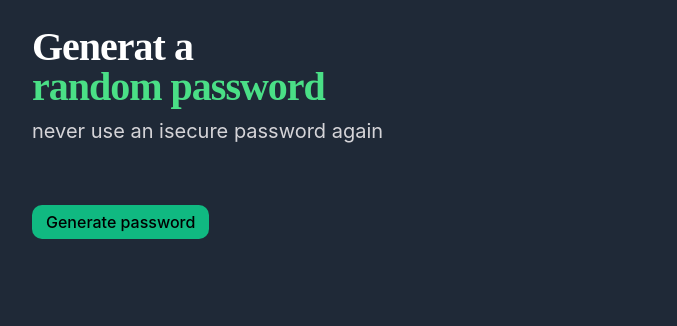
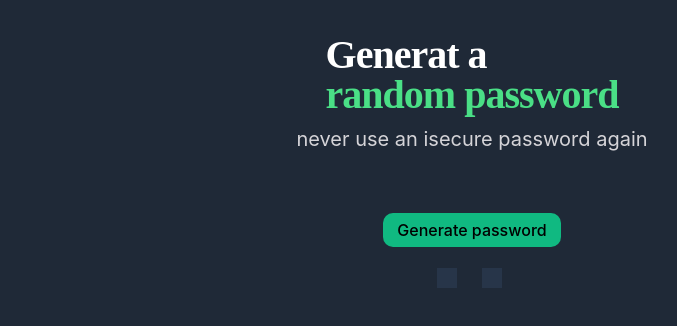
Before and after one commit to A-Soumah/password-generator, a plain HTML site: page index.html in a window 1280 px wide. Shown: the whole page, without its empty margins (168-845 px from the left). Drawn offline with Linux system fonts and the light colour scheme.

Commit message:
Update index.css

```diff
--- a/index.css
+++ b/index.css
@@ -1,12 +1,17 @@
 body{
-width: 550px;
+
 height: 550px;
 left: 62px;
 top: 64px;
 
 background: #1F2937;
-margin-left: 200px;
 
+
+}
+.content-center{
+  display: flex;
+  flex-direction: column;
+  align-items: center;
 }
 #überschrift{
 font-family: 'Karla';
@@ -47,7 +52,7 @@ background: #10B981;
 }
 
 #random-passwort1,#random-passwort2{
-
+  padding: 10px ;
 font-family: 'Inter';
 font-weight: 500;
 font-size: 16px;
@@ -56,12 +61,14 @@ text-align: center;
 background: #273549;
 color: #55F991;
 }
-#password-div{
-width: 211px;
+.password-div{
+max-widthwidth: 211px;
 height: 39px;
 margin: 5px 5px 0 0;
+
 }
 .flex-div{
   display: flex;
-
+  gap: 20px;
+  flex-wrap: wrap;
 }
```
